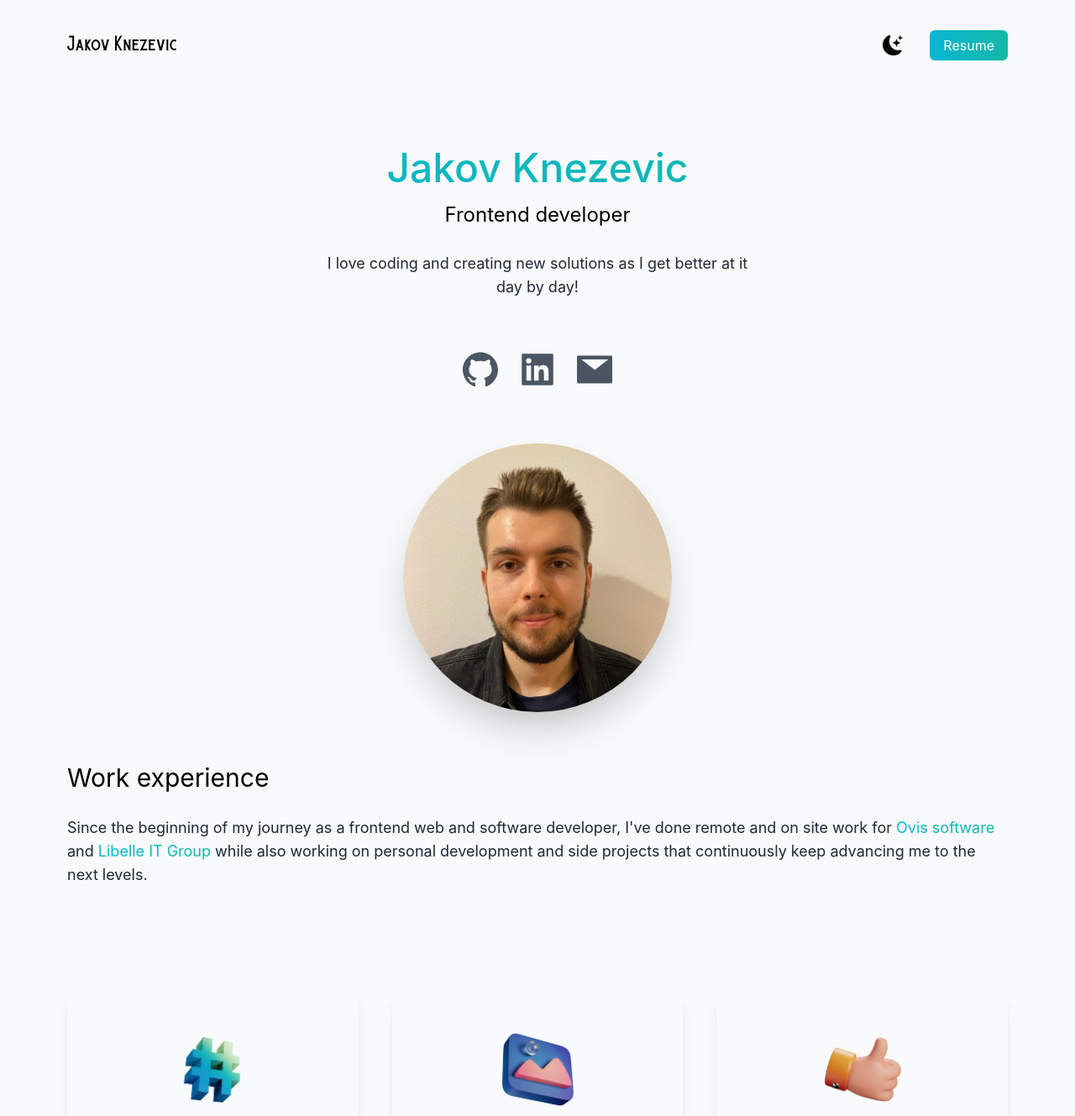
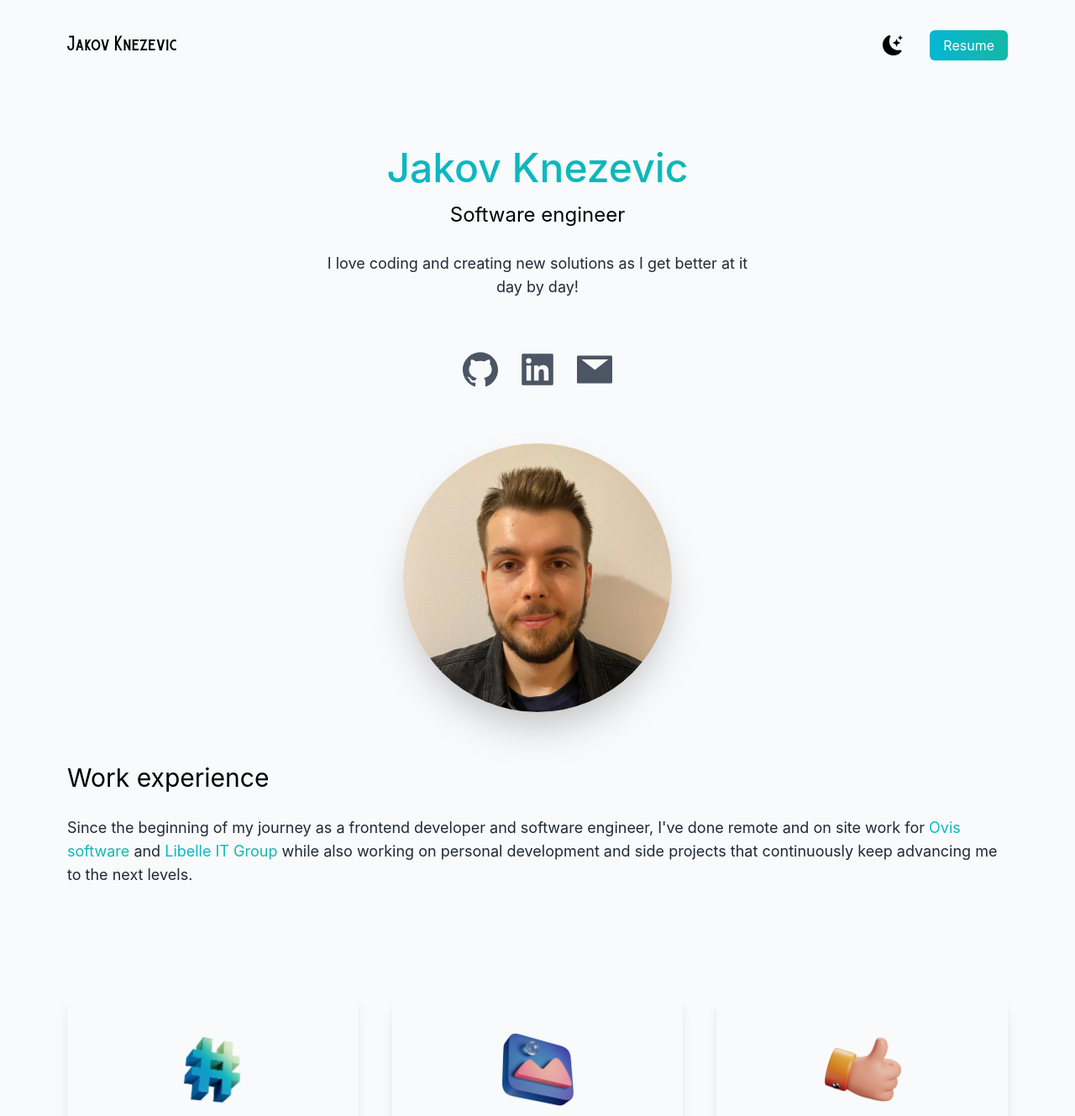
Before and after one commit to jknezevic1712/portfolio, a Next.js app: page / in a window 1280 px wide. Shown: the top 1329 px of the page at 84% size. Built offline with nearby package versions, Linux system fonts and the light colour scheme.

Commit message:
Changes:
Content update.

```diff
--- a/components/templates/Hero.jsx
+++ b/components/templates/Hero.jsx
@@ -14,7 +14,7 @@ export default function Hero() {
           Jakov Knezevic
         </h2>
         <h3 className="py-2 text-2xl dark:text-gray-100 md:text-2xl 2xl:text-3xl">
-          Frontend developer
+          Software engineer
         </h3>
         <Paragraph type="LARGE">
           I love coding and creating new solutions as I get better at it day by
--- a/components/templates/WorkExperience.jsx
+++ b/components/templates/WorkExperience.jsx
@@ -14,8 +14,8 @@ export default function WorkExperience() {
           Work experience
         </h3>
         <Paragraph type="CONTENT">
-          Since the beginning of my journey as a frontend web and software
-          developer, I&apos;ve done remote and on site work for{' '}
+          Since the beginning of my journey as a frontend developer and software
+          engineer, I&apos;ve done remote and on site work for{' '}
           <span className="bg-gradient-to-r from-cyan-500 to-teal-500 bg-clip-text text-transparent lg:hover:bg-gradient-to-r lg:hover:from-cyan-600 lg:hover:to-teal-600 lg:hover:transition-all">
             <a href="https://www.libelle.com/">Ovis software</a>
           </span>{' '}
```
